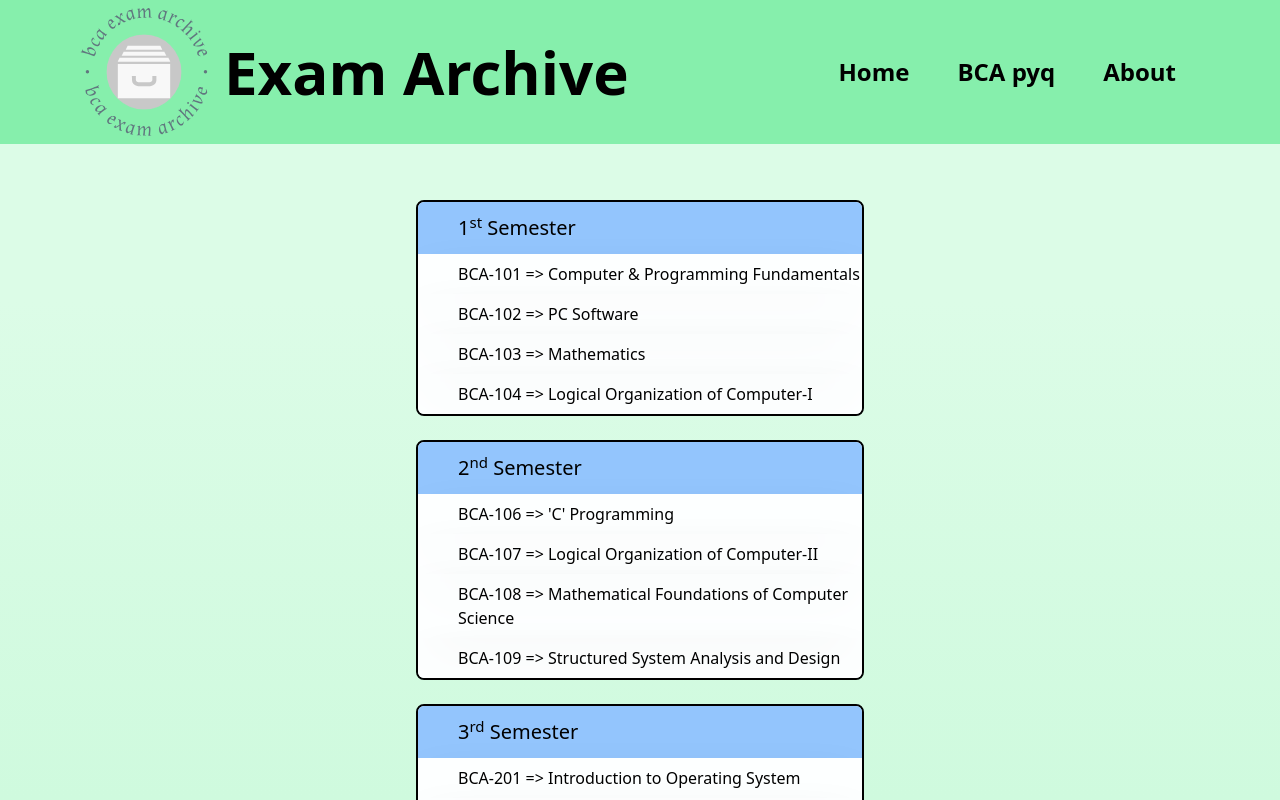
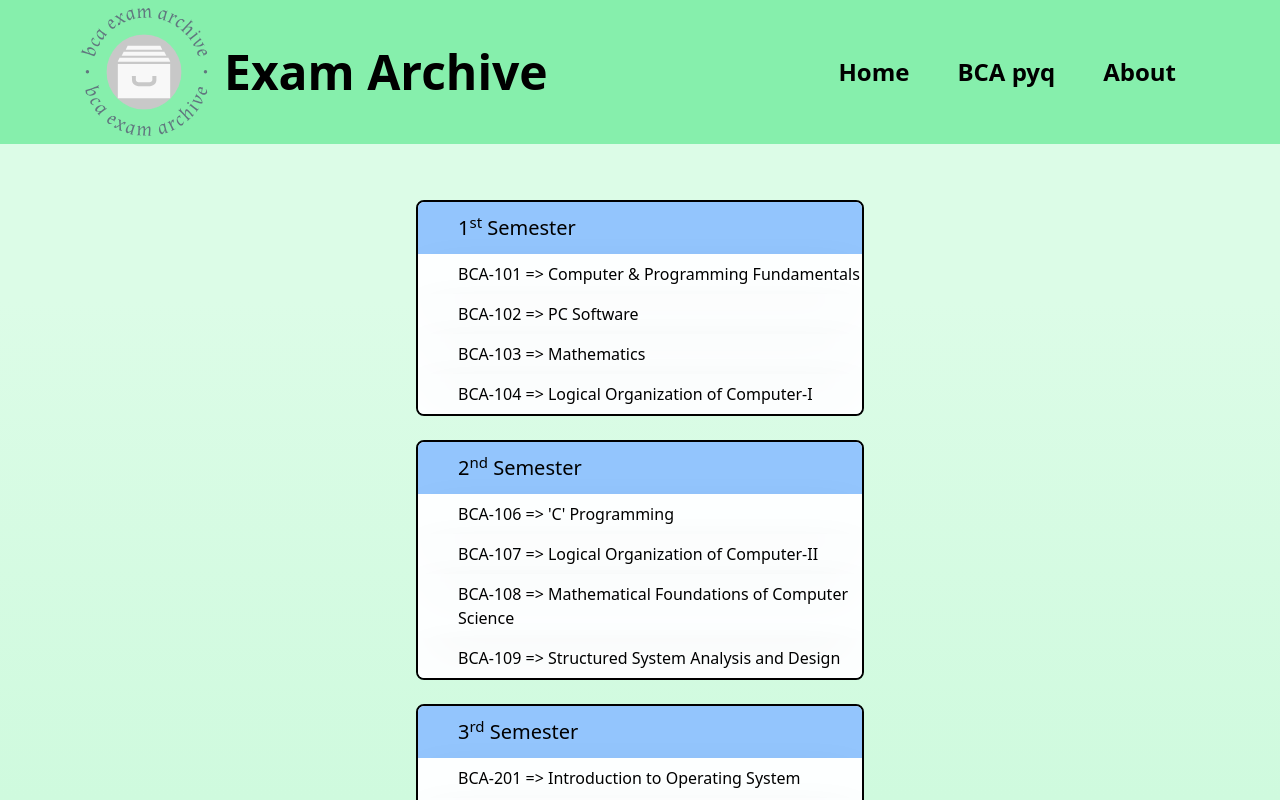
Before and after one commit to ChandanKSDeveloper/examarchive, a React (Vite) app: page /pyqSec in a window 1280 px wide. Shown: the top 800 px of the page. Built offline with nearby package versions, Linux system fonts and the light colour scheme.

Commit message:
fix header resolution and DCN 2018 link

```diff
--- a/src/components/header.jsx
+++ b/src/components/header.jsx
@@ -39,7 +39,7 @@ function Header() {
 
                 <Link
                     to='/home'
-                    className="font-bold text-3xl sm:text-4xl lg:text-6xl sm:font-extrabold ml-4"
+                    className="font-bold text-3xl sm:text-3xl lg:text-5xl sm:font-extrabold ml-4"
                     >
                     Exam Archive
                 </Link>
--- a/src/data file/pyqData.js
+++ b/src/data file/pyqData.js
@@ -246,7 +246,8 @@
                     name: "Data Communication and Networking",
                     links: {
                         2017: "https://drive.google.com/file/d/1whbe9EWwzpWBK7d_oBSP8N3k95kB8pMH/view?usp=drivesdk",
-                        2018: "https://drive.google.com/file/d/1wnJAp6CybKpIarQPYUc9E2xkJbCBlopo/view?usp=drivesdk",
+                        // 2018: "https://drive.google.com/file/d/1wnJAp6CybKpIarQPYUc9E2xkJbCBlopo/view?usp=drivesdk",
+                        2018: "https://drive.google.com/file/d/1X7u76kB_7uHe_EIQH0jjIOfzlCCt0rOm/view?usp=drivesdk",
                         2019: "https://drive.google.com/file/d/1wsGbJHbOJOYZSAd0M8CTszf7mp2e8u7c/view?usp=drivesdk",
                         2021: "https://drive.google.com/file/d/1x53hBtRI1nsR7nd92SxHUPyNRrB8N3kp/view?usp=drivesdk",
                         2022: "https://drive.google.com/file/d/1x6WX7ABCTVkbPXaafQeFjiCnAFWSINZw/view?usp=drivesdk",
```
